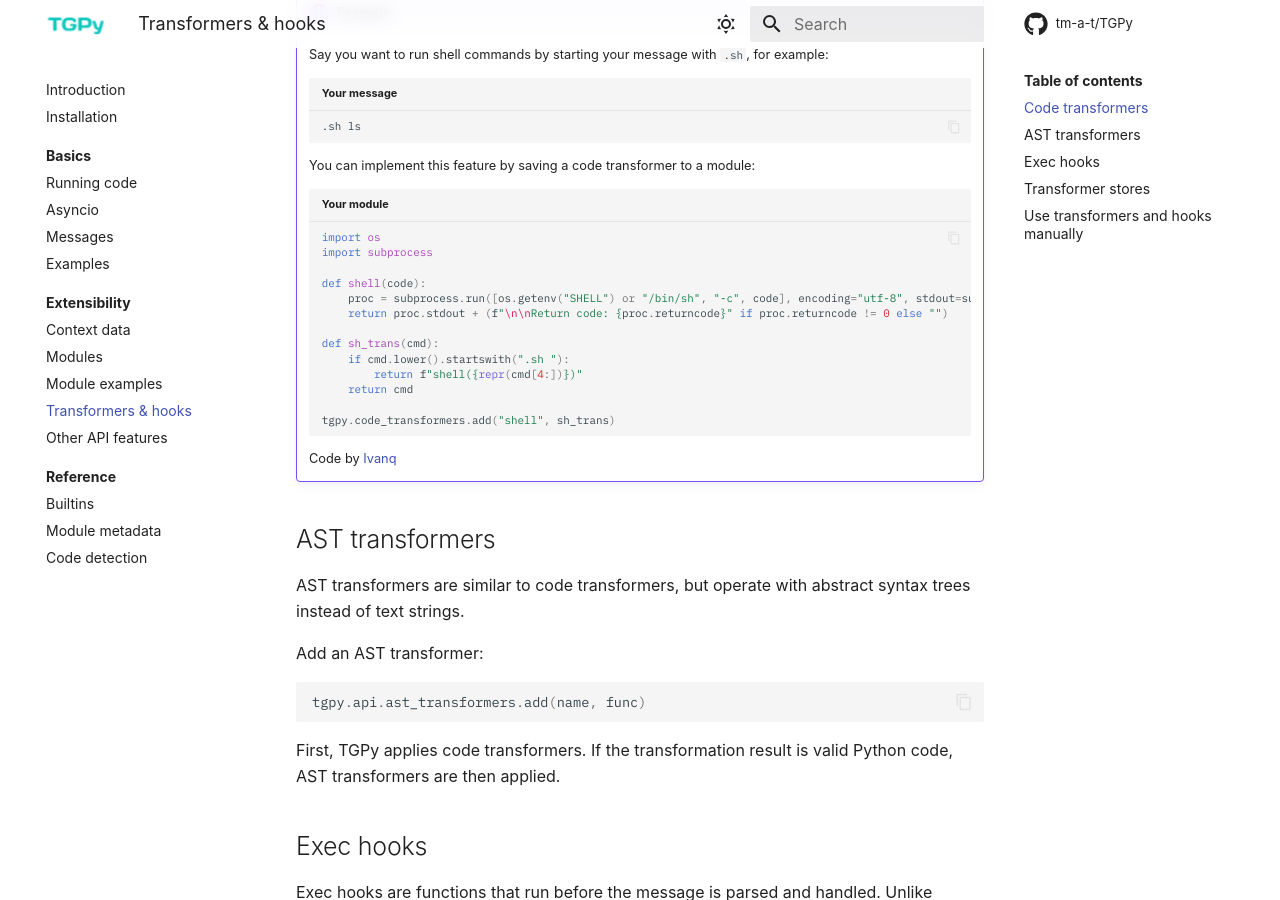
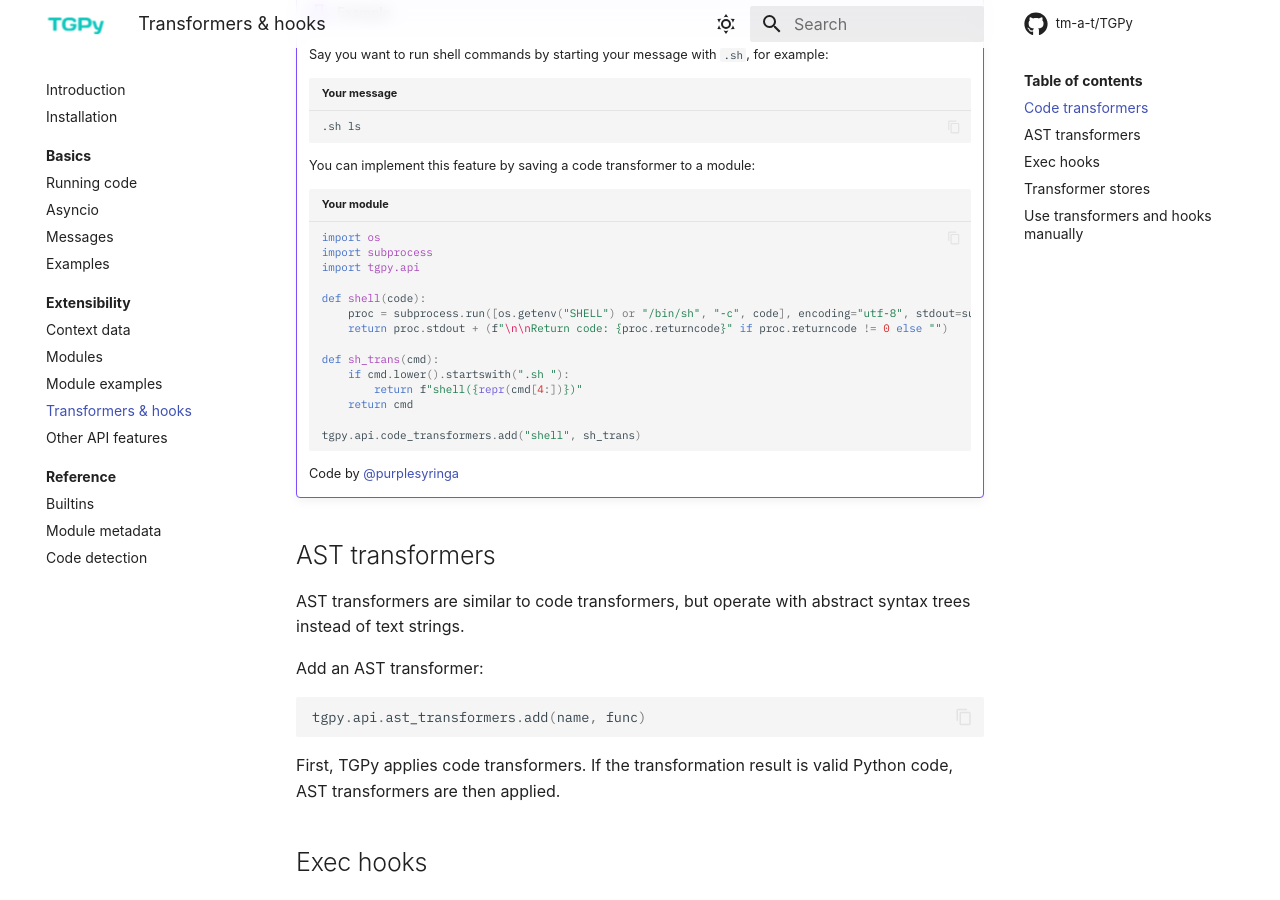
Before and after one commit to tm-a-t/TGPy, an MkDocs documentation site: the page built from guide/docs/extensibility/transformers.md, in a window 1280 px wide and 900 px high, scrolled down 715 px. Built offline with MkDocs 1.6.1 and Material for MkDocs 9.7.7, drawn with Linux system fonts in a browser that asks for light colours; some web fonts are replaced; comment, search, counter and statistics services are not loaded.

Commit message:
docs: fix transformer example
Fix shell commands example in documentation (#35)

---------

Co-authored-by: Artyom Ivanov <tmat.ivanov@gmail.com>

````diff
--- a/guide/docs/extensibility/transformers.md
+++ b/guide/docs/extensibility/transformers.md
@@ -34,6 +34,7 @@
     ```python title="Your module"
     import os
     import subprocess
+    import tgpy.api
 
     def shell(code):
         proc = subprocess.run([os.getenv("SHELL") or "/bin/sh", "-c", code], encoding="utf-8", stdout=subprocess.PIPE, stderr=subprocess.STDOUT)
@@ -44,10 +45,10 @@
             return f"shell({repr(cmd[4:])})"
         return cmd
 
-    tgpy.code_transformers.add("shell", sh_trans)
+    tgpy.api.code_transformers.add("shell", sh_trans)
     ```
 
-    Code by [Ivanq](https://t.me/Ivanq_SandS)
+    Code by [@purplesyringa](https://t.me/purplesyringa)
 
 ## AST transformers
 
````
